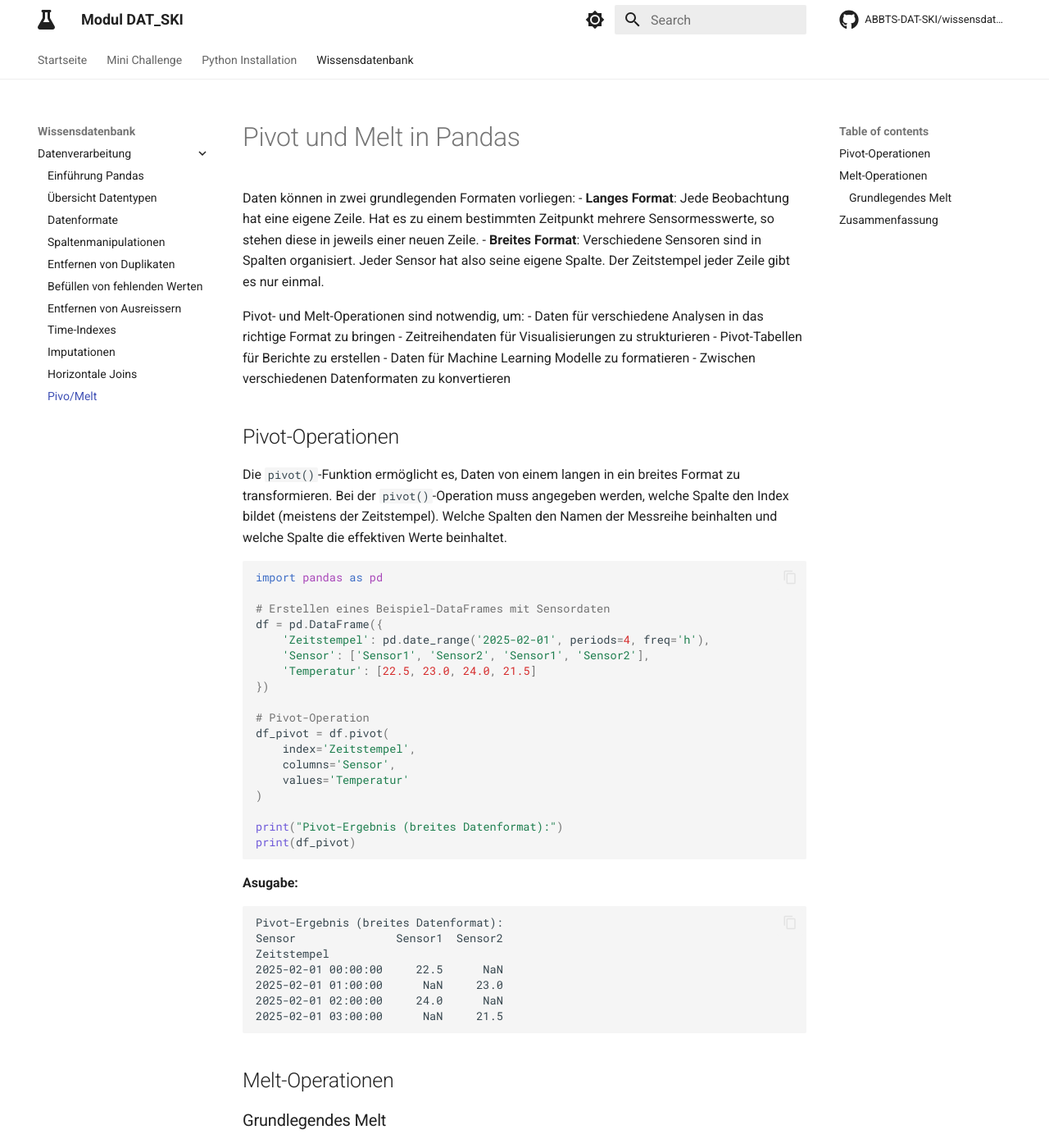
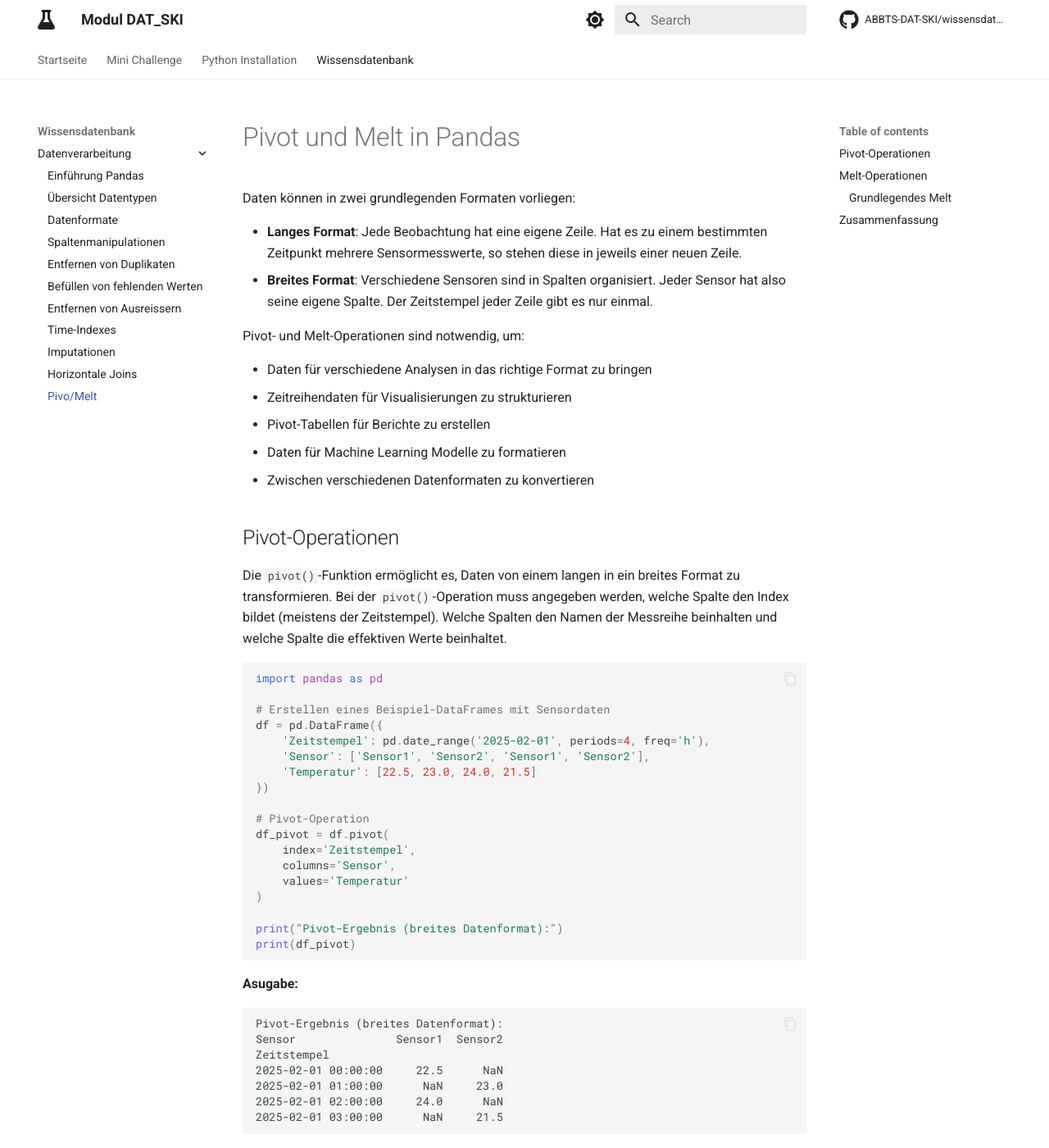
Before and after one commit to ABBTS-DAT-SKI/wissensdatenbank, an MkDocs documentation site: the page built from docs/data-engineering/pivot_melt.md, in a window 1280 px wide and 1400 px high. Shown: the whole window at 82% size. Built offline with MkDocs 1.6.1 and Material for MkDocs 9.7.7, drawn with Linux system fonts in a browser that asks for light colours; comment, search, counter and statistics services are not loaded; some of the changed lines change nothing that is shown; some of the changed text lies outside the part shown.

Commit message:
Fixed: formatting

````diff
--- a/docs/data-engineering/pivot_melt.md
+++ b/docs/data-engineering/pivot_melt.md
@@ -1,10 +1,12 @@
 # Pivot und Melt in Pandas
 
 Daten können in zwei grundlegenden Formaten vorliegen:
+
 - **Langes Format**: Jede Beobachtung hat eine eigene Zeile. Hat es zu einem bestimmten Zeitpunkt mehrere Sensormesswerte, so stehen diese in jeweils einer neuen Zeile.
 - **Breites Format**: Verschiedene Sensoren sind in Spalten organisiert. Jeder Sensor hat also seine eigene Spalte. Der Zeitstempel jeder Zeile gibt es nur einmal.
 
 Pivot- und Melt-Operationen sind notwendig, um:
+
 - Daten für verschiedene Analysen in das richtige Format zu bringen
 - Zeitreihendaten für Visualisierungen zu strukturieren
 - Pivot-Tabellen für Berichte zu erstellen
@@ -55,7 +57,7 @@ Zeitstempel
 ### Grundlegendes Melt
 
 Die `melt()`-Funktion transformiert Daten von einem breiten in ein langes Format.
-Hier müssen mit `value_vars` Die Spalten identifiziert werden, welche eine Messreihe darstellen. Des Weiteren muss ein neuer Name für die Spalte angegeben werden, die die Namen der Messreihen beinhaltet. Sowie für die Spalte, die den tatsächlichen Wert beinhaltet.
+Hier müssen mit `value_vars` Die Spalten identifiziert werden, welche eine Messreihe darstellen. Des Weiteren muss ein neuer Name für die Spalte angegeben werden, die die Namen der Messreihen beinhaltet (`var_name`). Sowie für die Spalte, die den tatsächlichen Wert beinhaltet (`value_name`).
 
 ```python
 # Erstellen eines breiten DataFrames
@@ -98,5 +100,6 @@ Melt-Ergebnis (langes Datenformat):
 ## Zusammenfassung
 
 **Melt vs. Pivot**:
+
    - `melt()`: Breit zu lang
    - `pivot()`: Lang zu breit
````
